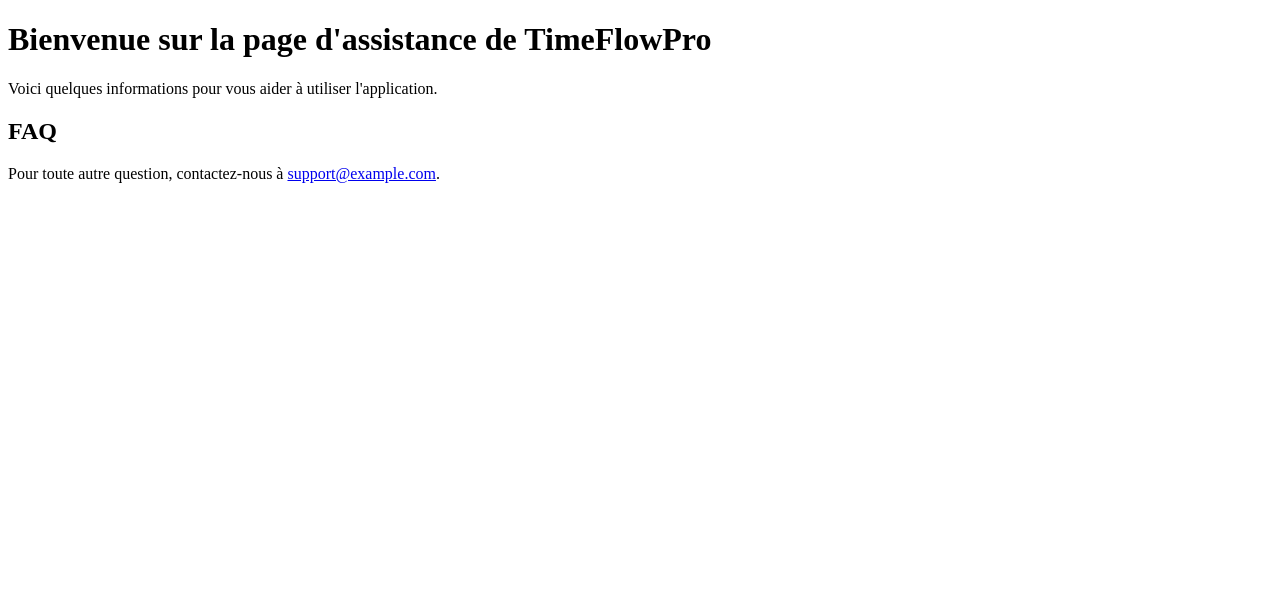
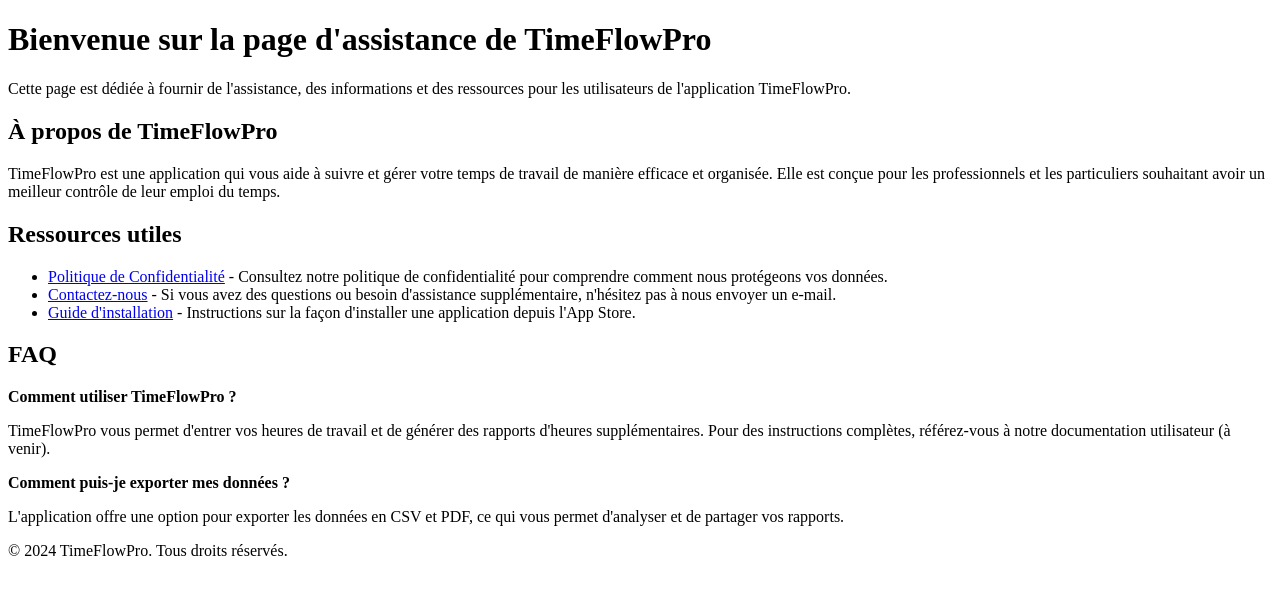
Before and after one commit to Ouevazzy/TimeFlowPro-Support, a plain HTML site: page index.html in a window 1280 px wide. Drawn offline with Linux system fonts and the light colour scheme.

Commit message:
Update index.html

```diff
--- a/index.html
+++ b/index.html
@@ -3,17 +3,39 @@
 <head>
     <meta charset="UTF-8">
     <meta name="viewport" content="width=device-width, initial-scale=1.0">
-    <title>Assistance TimeFlowPro</title>
+    <title>TimeFlowPro - Assistance</title>
 </head>
 <body>
-    <h1>Bienvenue sur la page d'assistance de TimeFlowPro</h1>
-    <p>Voici quelques informations pour vous aider à utiliser l'application.</p>
+    <header>
+        <h1>Bienvenue sur la page d'assistance de TimeFlowPro</h1>
+        <p>Cette page est dédiée à fournir de l'assistance, des informations et des ressources pour les utilisateurs de l'application TimeFlowPro.</p>
+    </header>
 
-    <h2>FAQ</h2>
-    <ul>
+    <section>
+        <h2>À propos de TimeFlowPro</h2>
+        <p>TimeFlowPro est une application qui vous aide à suivre et gérer votre temps de travail de manière efficace et organisée. Elle est conçue pour les professionnels et les particuliers souhaitant avoir un meilleur contrôle de leur emploi du temps.</p>
+    </section>
 
-    </ul>
+    <section>
+        <h2>Ressources utiles</h2>
+        <ul>
+            <li><a href="https://ouevazzy.github.io/TimeFlowPro-Support/privacy.html">Politique de Confidentialité</a> - Consultez notre politique de confidentialité pour comprendre comment nous protégeons vos données.</li>
+            <li><a href="mailto:timeflowpro@gmail.com">Contactez-nous</a> - Si vous avez des questions ou besoin d'assistance supplémentaire, n'hésitez pas à nous envoyer un e-mail.</li>
+            <li><a href="https://support.apple.com/fr-fr/HT201287">Guide d'installation</a> - Instructions sur la façon d'installer une application depuis l'App Store.</li>
+        </ul>
+    </section>
 
-    <p>Pour toute autre question, contactez-nous à <a href="mailto:timeflowpro@gmail.com">support@example.com</a>.</p>
+    <section>
+        <h2>FAQ</h2>
+        <p><strong>Comment utiliser TimeFlowPro ?</strong></p>
+        <p>TimeFlowPro vous permet d'entrer vos heures de travail et de générer des rapports d'heures supplémentaires. Pour des instructions complètes, référez-vous à notre documentation utilisateur (à venir).</p>
+
+        <p><strong>Comment puis-je exporter mes données ?</strong></p>
+        <p>L'application offre une option pour exporter les données en CSV et PDF, ce qui vous permet d'analyser et de partager vos rapports.</p>
+    </section>
+
+    <footer>
+        <p>&copy; 2024 TimeFlowPro. Tous droits réservés.</p>
+    </footer>
 </body>
 </html>
```
